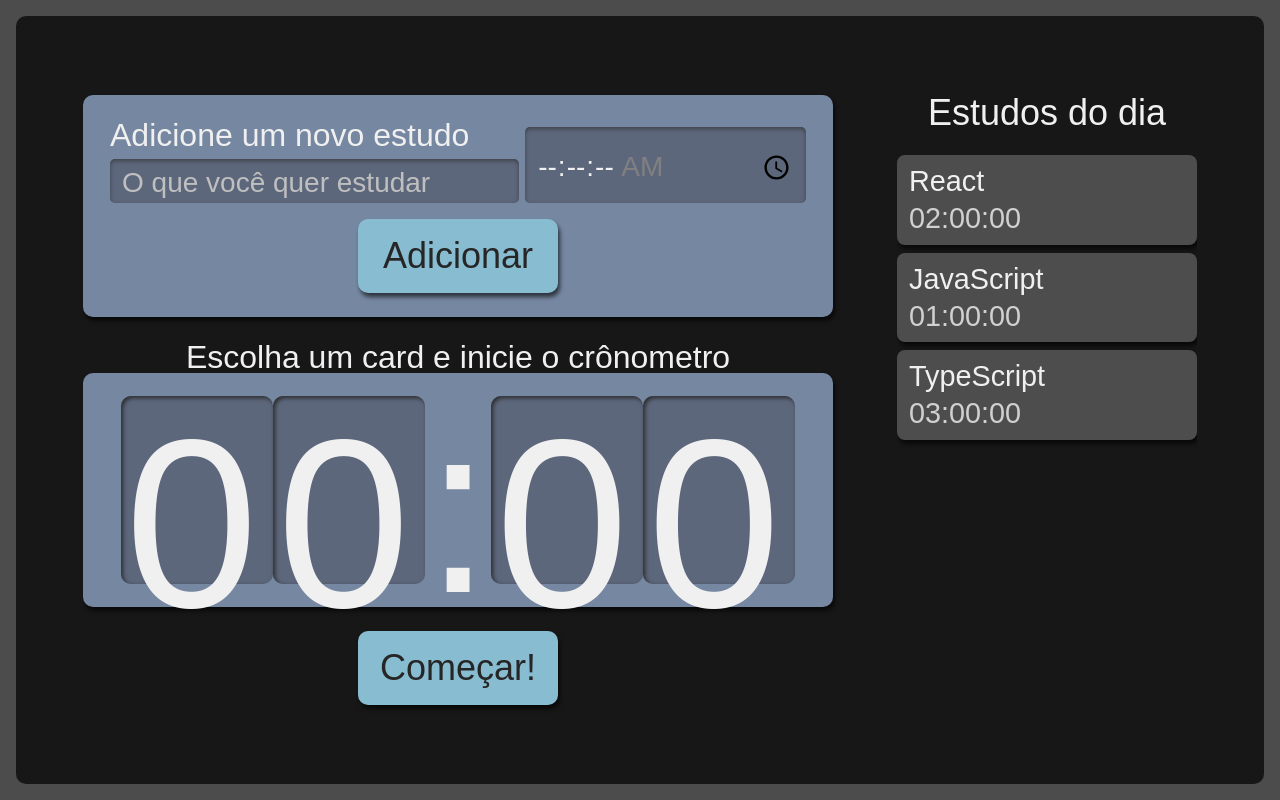
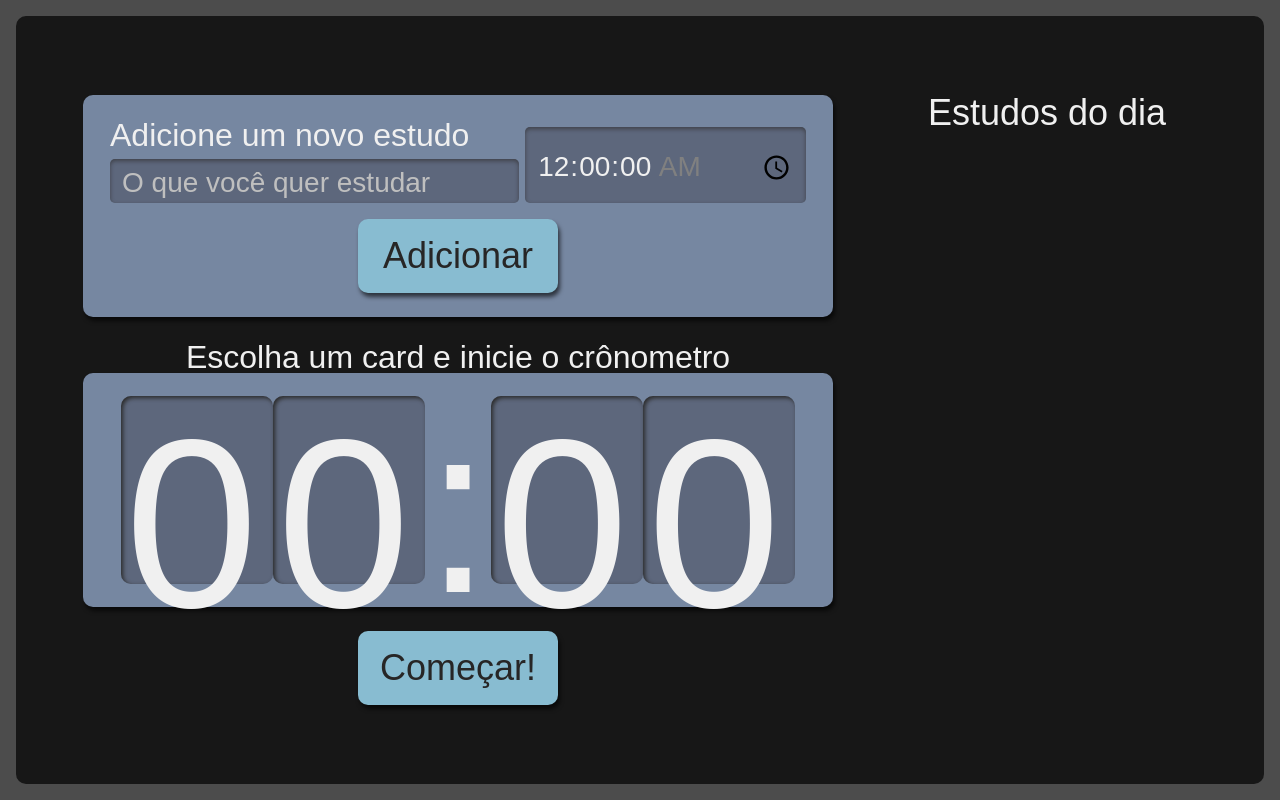
Before and after one commit to LaisBeluco/React-Alura, a React (Create React App) app: page / in a window 1280 px wide. Built offline with nearby package versions, Linux system fonts and the light colour scheme.

Commit message:
Adicionando tarefa

```diff
--- a/src/components/Button/index.tsx
+++ b/src/components/Button/index.tsx
@@ -1,9 +1,10 @@
 import React from "react";
 import style from "./Botao.module.scss";
 
-class Button extends React.Component <{children: String}>{
+class Button extends React.Component <{children: String, type?: "button" | "submit" | "reset" | undefined}>{
   render() {
-    return <button className={style.botao}>
+    const {type = "button"} = this.props
+    return <button  type={type} className={style.botao}>
       {this.props.children}
     </button>;
   }
--- a/src/components/Form/index.tsx
+++ b/src/components/Form/index.tsx
@@ -1,16 +1,36 @@
 import React from "react";
+import { ITarefa } from "../../types/tarefa";
 import Button from "../Button";
 import style from "./Form.module.scss";
 
-class Formulario extends React.Component {
+class Formulario extends React.Component<{
+  setTarefas: React.Dispatch<React.SetStateAction<ITarefa[]>>;
+}> {
+  state = {
+    tarefa: "",
+    tempo: "00:00",
+  };
+
+  adicionarTarefa(evento: React.FormEvent<HTMLFormElement>) {
+    evento.preventDefault();
+    this.props.setTarefas(tarefasAntigas => [...tarefasAntigas, {...this.state}]);
+  }
+
   render() {
     return (
-      <form className={style.novaTarefa}>
+      <form
+        className={style.novaTarefa}
+        onSubmit={this.adicionarTarefa.bind(this)}
+      >
         <div className={style.inputContainer}>
           <label htmlFor="tarefa">Adicione um novo estudo</label>
           <input
             type="text"
             name="tarefa"
+            value={this.state.tarefa}
+            onChange={(evento) =>
+              this.setState({ ...this.state, tarefa: evento.target.value })
+            }
             id="tarefa"
             placeholder="O que você quer estudar"
             required
@@ -22,13 +42,17 @@
             type="time"
             step="1"
             name="tempo"
+            value={this.state.tempo}
+            onChange={(evento) =>
+              this.setState({ ...this.state, tempo: evento.target.value })
+            }
             id="tempo"
             min="00:00:00"
             max="01:30:00"
             required
           />
         </div>
-        <Button>Adicionar</Button>
+        <Button type="submit">Adicionar</Button>
       </form>
     );
   }
--- a/src/components/List/index.tsx
+++ b/src/components/List/index.tsx
@@ -1,35 +1,13 @@
 import React from "react";
 import style from "./Lista.module.scss";
 import { useState } from "react";
+import { ITarefa } from "../../types/tarefa";
 import Item from "./Item";
 
-function Lista() {
-  const [tarefas, setTarefas] = useState([
-    {
-      tarefa: "React",
-      tempo: "02:00:00",
-    },
-    {
-      tarefa: "JavaScript",
-      tempo: "01:00:00",
-    },
-    {
-      tarefa: "TypeScript",
-      tempo: "03:00:00",
-    },
-  ]);
+function Lista({ tarefas }: { tarefas: ITarefa[] }) {
   return (
     <aside className={style.listaTarefas}>
-      <h2
-        onClick={() => {
-          setTarefas([
-            ...tarefas,
-            { tarefa: "Estudar estado", tempo: "05:00:00" },
-          ]);
-        }}
-      >
-        Estudos do dia
-      </h2>
+      <h2>Estudos do dia</h2>
       <ul>
         {tarefas.map((item, index) => (
           <Item key={index} {...item} />
--- a/src/pages/App.tsx
+++ b/src/pages/App.tsx
@@ -3,12 +3,15 @@
 import Formulario from "../components/Form";
 import Lista from "../components/List";
 import style from "./App.module.scss";
+import { useState } from "react";
+import { ITarefa } from "../types/tarefa";
 
 function App() {
+  const [tarefas, setTarefas] = useState<ITarefa[] | []>([]);
   return (
     <div className={style.AppStyle}>
-      <Formulario />
-      <Lista />
+      <Formulario setTarefas={setTarefas} />
+      <Lista tarefas={tarefas} />
       <Cronometro />
     </div>
   );
--- /dev/null
+++ b/src/types/tarefa.ts
@@ -0,0 +1,4 @@
+export interface ITarefa {
+  tarefa: string;
+  tempo: string;
+}
```
